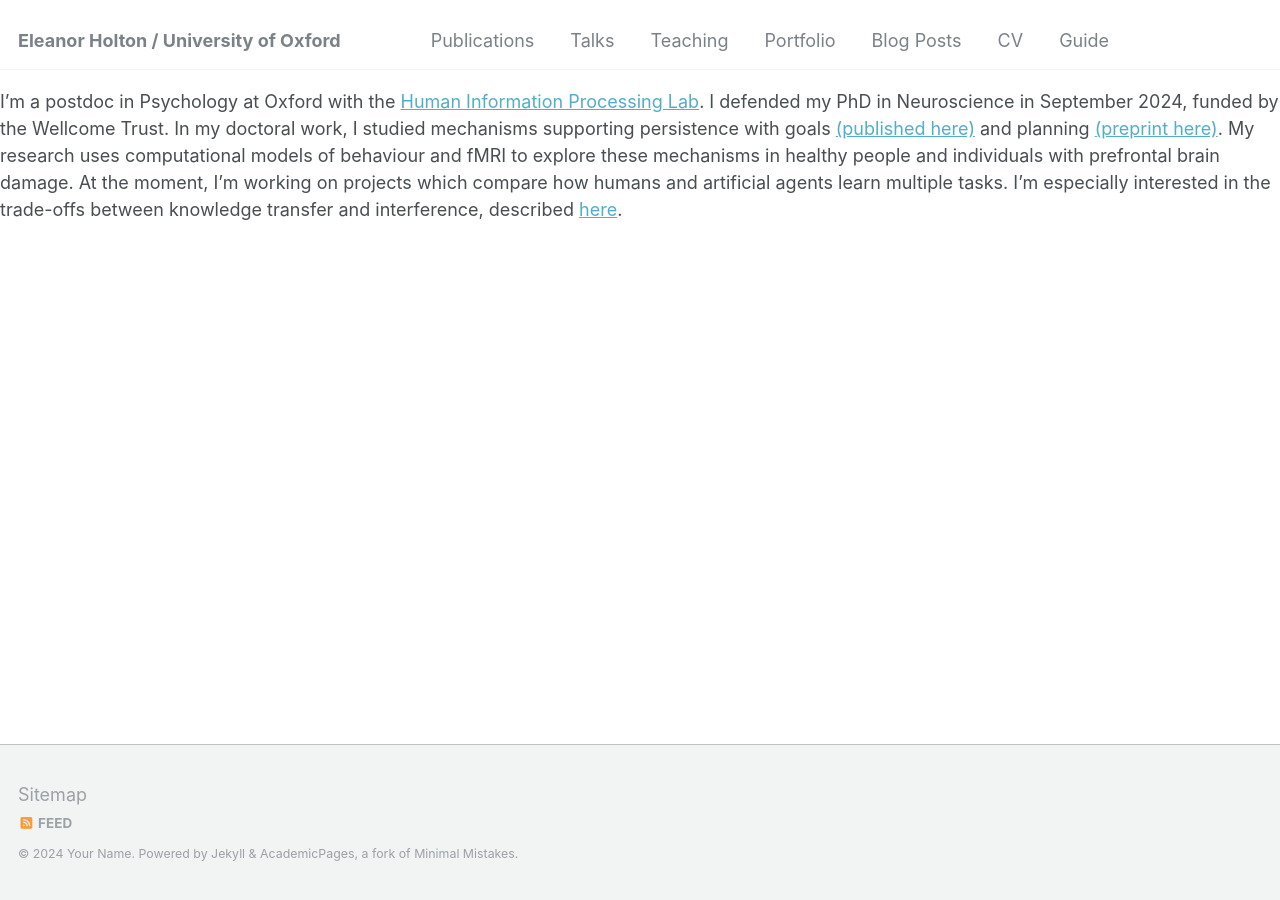
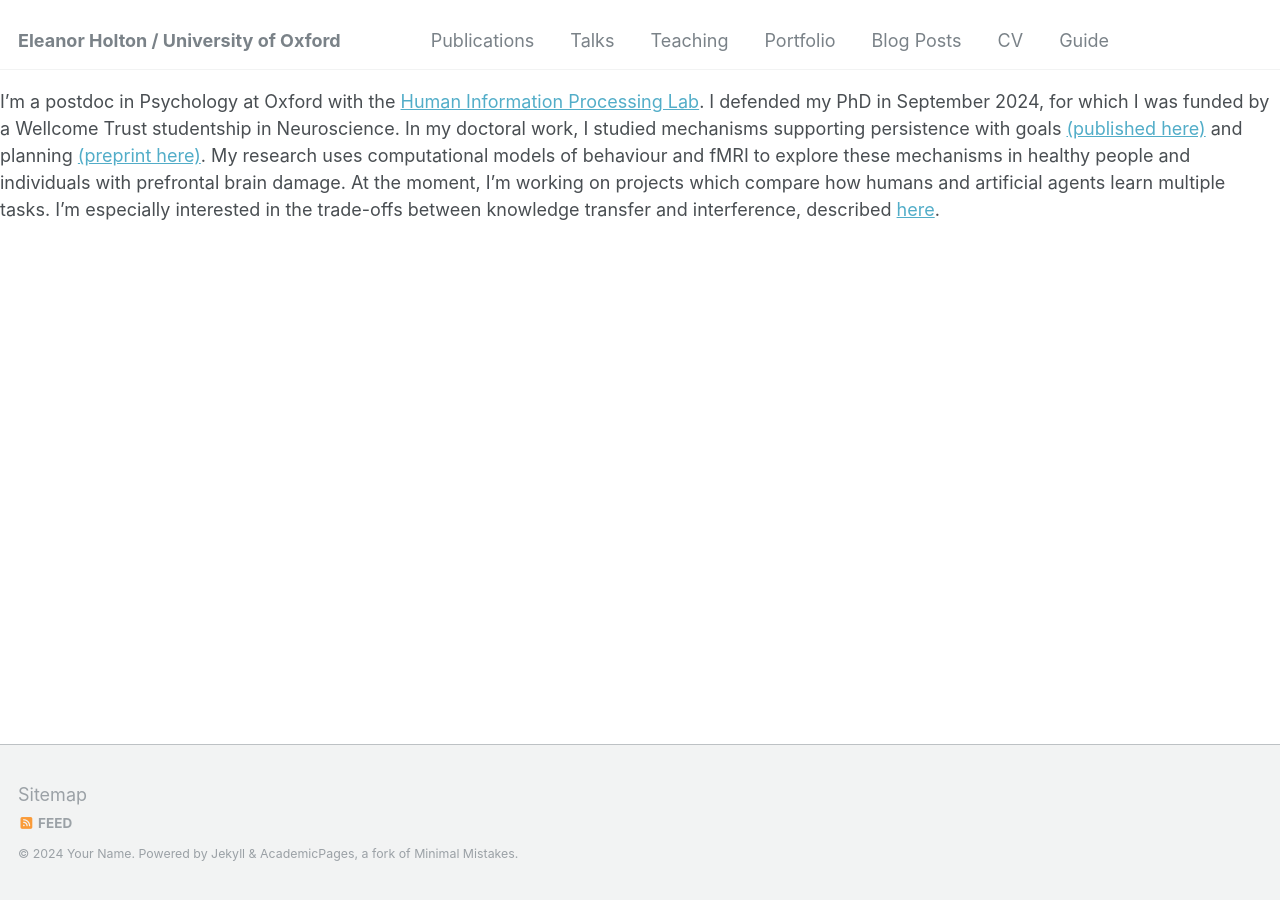
Before and after one commit to eleanorholton/eleanorholton.github.io, a Jekyll site: the page built from _pages/about.md, in a window 1280 px wide. Built offline with Jekyll 4.4.1, drawn with Linux system fonts in a browser that asks for light colours; our own code applies the rules of GitHub Pages for plain Markdown files.

Commit message:
Update about.md

```diff
--- a/_pages/about.md
+++ b/_pages/about.md
@@ -7,4 +7,4 @@ redirect_from:
   - /about.html
 ---
 
-I'm a postdoc in Psychology at Oxford with the [Human Information Processing Lab](https://humaninformationprocessing.com/). I defended my PhD in Neuroscience in September 2024, funded by the Wellcome Trust. In my doctoral work, I studied mechanisms supporting persistence with goals [(published here)](https://www.nature.com/articles/s41562-024-01844-5) and planning [(preprint here)](https://osf.io/preprints/psyarxiv/y8xqr/). My research uses computational models of behaviour and fMRI to explore these mechanisms in healthy people and individuals with prefrontal brain damage. At the moment, I'm working on projects which compare how humans and artificial agents learn multiple tasks. I'm especially interested in the trade-offs between knowledge transfer and interference, described [here](https://2023.ccneuro.website/proceedings/0001124.pdf?s=W&pn=1595).
+I'm a postdoc in Psychology at Oxford with the [Human Information Processing Lab](https://humaninformationprocessing.com/). I defended my PhD in September 2024, for which I was funded by a Wellcome Trust studentship in Neuroscience. In my doctoral work, I studied mechanisms supporting persistence with goals [(published here)](https://www.nature.com/articles/s41562-024-01844-5) and planning [(preprint here)](https://osf.io/preprints/psyarxiv/y8xqr/). My research uses computational models of behaviour and fMRI to explore these mechanisms in healthy people and individuals with prefrontal brain damage. At the moment, I'm working on projects which compare how humans and artificial agents learn multiple tasks. I'm especially interested in the trade-offs between knowledge transfer and interference, described [here](https://2023.ccneuro.website/proceedings/0001124.pdf?s=W&pn=1595).
```
